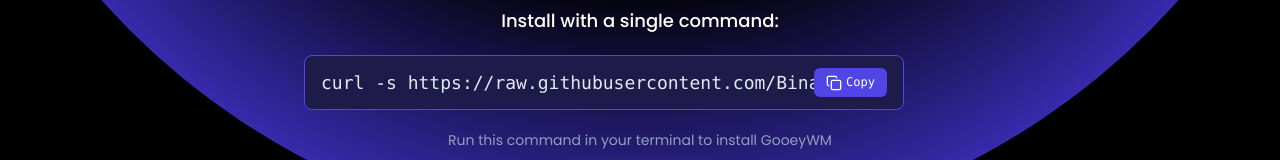
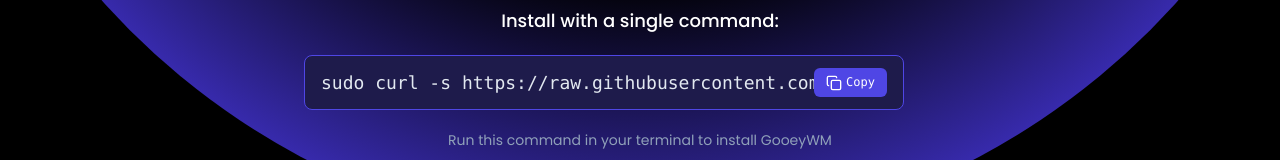
Before and after one commit to BinaryInkTN/GooeyDE, a website: page website/index.html in a window 1280 px wide. Shown: the part 433-593 px from the top of the page. Drawn offline with Linux system fonts and the light colour scheme.

Commit message:
added sudo

```diff
--- a/website/index.html
+++ b/website/index.html
@@ -239,7 +239,7 @@
         <div class="w-full max-w-2xl mt-8 fade-in">
             <h3 class="text-center text-lg font-medium mb-4">Install with a single command:</h3>
             <div class="command-box">
-                <div class="command-text">curl -s https://raw.githubusercontent.com/BinaryInkTN/GooeyDE/refs/heads/main/installer.sh | bash</div>
+                <div class="command-text">sudo curl -s https://raw.githubusercontent.com/BinaryInkTN/GooeyDE/refs/heads/main/installer.sh | bash</div>
                 <button class="copy-btn" id="copy-command">
                     <svg xmlns="http://www.w3.org/2000/svg" width="16" height="16" viewBox="0 0 24 24" fill="none" stroke="currentColor" stroke-width="2" stroke-linecap="round" stroke-linejoin="round" class="lucide lucide-copy">
                         <rect width="14" height="14" x="8" y="8" rx="2" ry="2"/>
@@ -494,7 +494,7 @@
                 <div class="flex flex-wrap gap-4 mt-6">
 
                      <div class="command-box">
-                <div class="command-text">curl -s https://raw.githubusercontent.com/BinaryInkTN/GooeyDE/refs/heads/main/installer.sh | bash</div>
+                <div class="command-text">sudo curl -s https://raw.githubusercontent.com/BinaryInkTN/GooeyDE/refs/heads/main/installer.sh | bash</div>
                 <button class="copy-btn" id="copy-command">
                     <svg xmlns="http://www.w3.org/2000/svg" width="16" height="16" viewBox="0 0 24 24" fill="none" stroke="currentColor" stroke-width="2" stroke-linecap="round" stroke-linejoin="round" class="lucide lucide-copy">
                         <rect width="14" height="14" x="8" y="8" rx="2" ry="2"/>
@@ -553,7 +553,7 @@
 
             // Copy command functionality
             const copyButtons = document.querySelectorAll('.copy-btn');
-            const commandText = 'curl -s https://raw.githubusercontent.com/BinaryInkTN/GooeyDE/refs/heads/main/installer.sh | bash';
+            const commandText = 'sudo curl -s https://raw.githubusercontent.com/BinaryInkTN/GooeyDE/refs/heads/main/installer.sh | bash';
 
             copyButtons.forEach(button => {
                 button.addEventListener('click', function() {
```
